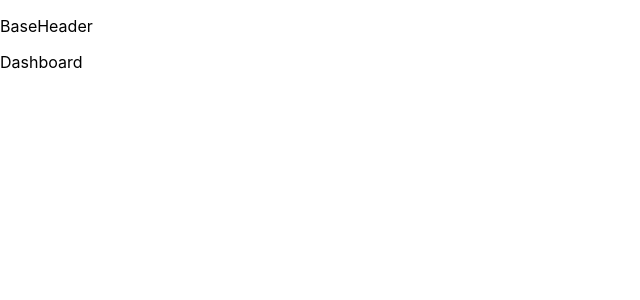
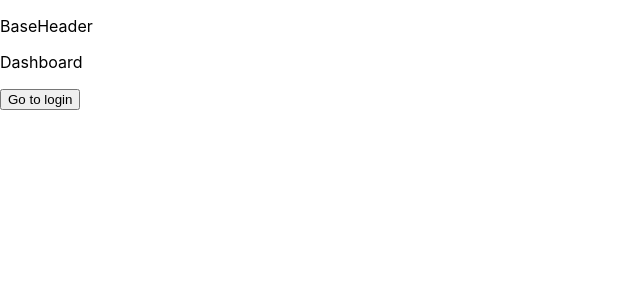
Before and after one commit to tjcchen/a-react-repo, a React (Create React App) app in the folder react-app/: page / in a window 1280 px wide. Shown: the top 300 px of the page, without its empty margins (0-640 px from the left). Built offline with nearby package versions, Linux system fonts and the light colour scheme.

Commit message:
feat: use navigate to redirect page

```diff
--- a/react-app/src/App4.jsx
+++ b/react-app/src/App4.jsx
@@ -13,7 +13,7 @@ import {
   BrowserRouter as Router,
   Route,
   Routes,
-  Navigate,
+  // Navigate,
 } from "react-router-dom";
 import AppHeader from "./router/AppHeader";
 import Login from "./router/Login";
@@ -28,7 +28,7 @@ export default function App() {
           <Route path="/" element={<Dashboard />} />
           <Route path="/login" element={<Login />} />
           <Route path="/dashboard" element={<Dashboard />} />
-          <Route path="/login" element={<Navigate />} />
+          {/* <Route path="/login" element={<Navigate />} /> */}
         </Routes>
       </Router>
     </>
--- a/react-app/src/router/Dashboard.jsx
+++ b/react-app/src/router/Dashboard.jsx
@@ -1,11 +1,15 @@
 import React from "react";
+import { useNavigate } from "react-router-dom";
 
 export default function Dashboard() {
-  console.log("Dashboard");
+  const navigate = useNavigate();
 
   return (
     <>
       <p>Dashboard</p>
+      <button onClick={() => navigate("/login", { replace: false })}>
+        Go to login
+      </button>
     </>
   );
 }
--- a/react-app/src/router/Login.jsx
+++ b/react-app/src/router/Login.jsx
@@ -1,11 +1,6 @@
 import React from "react";
-import { useNavigate } from "react-router-dom";
 
 export default function Login() {
-  const history = useNavigate();
-
-  console.log(history);
-
   return (
     <>
       <p>Login</p>
```
